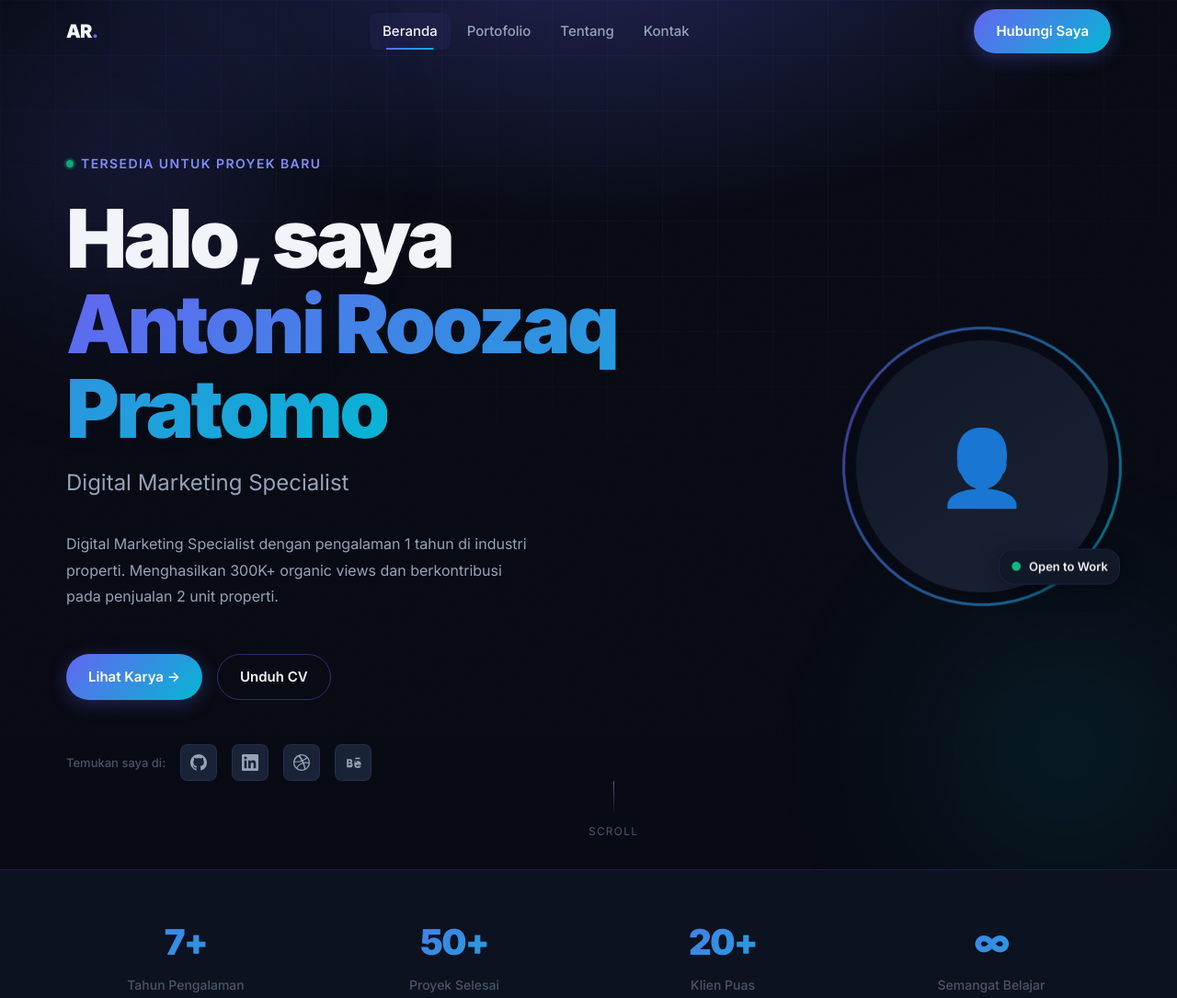
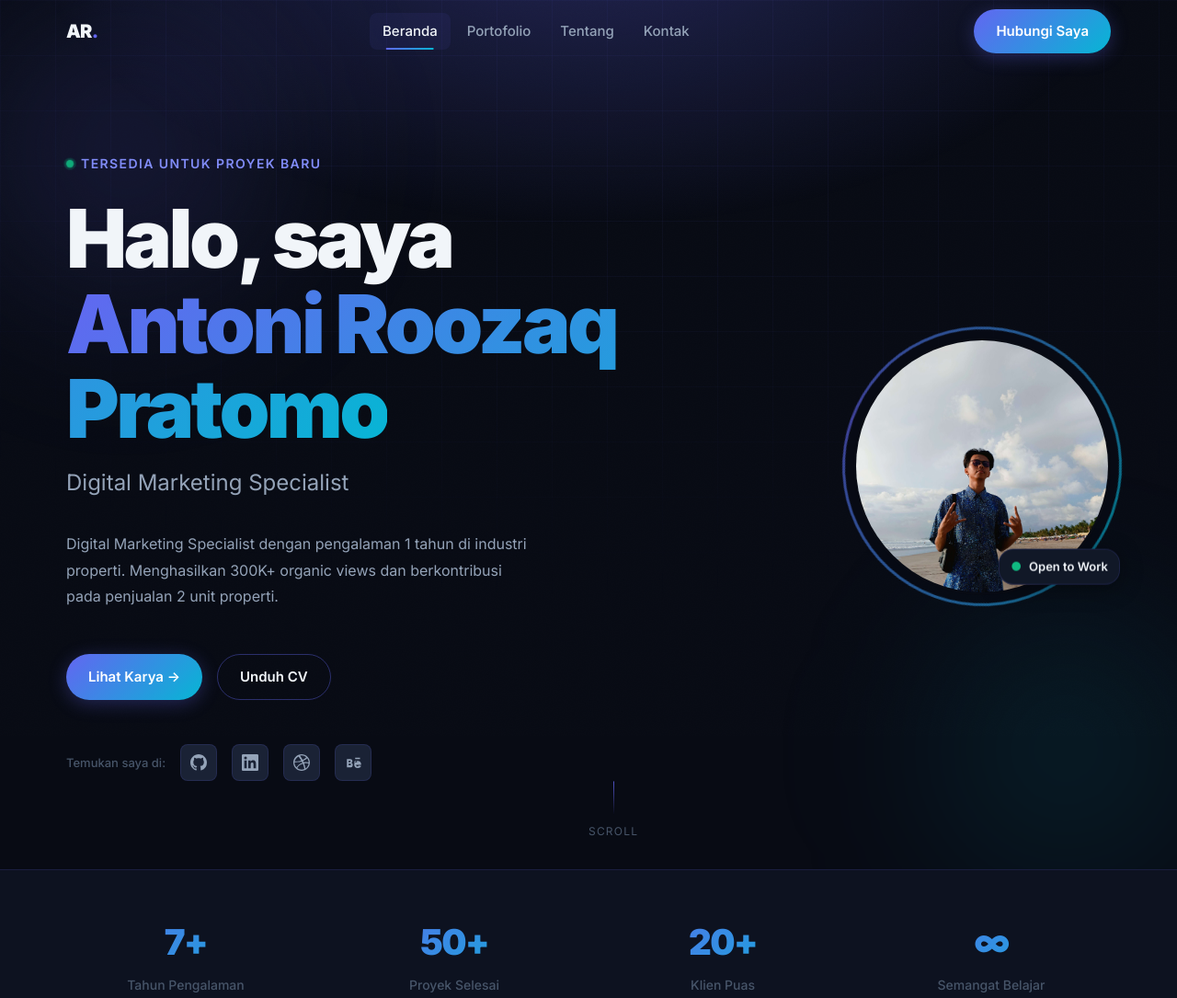
Before and after one commit to AntoniRZ/portofolio1, a plain HTML site: page index.html in a window 1280 px wide. Shown: the top 1085 px of the page at 92% size. Drawn offline with Linux system fonts and the light colour scheme.

Commit message:
foto update

```diff
--- a/index.html
+++ b/index.html
@@ -191,15 +191,20 @@
 
                 <img
                   class="avatar-img"
-                  src="assets/images/avatar.jpg"
+                  src="assets/images/personal/pandawa beach.jpg"
                   alt="Foto profil Nama Anda"
                   data-owner="avatar"
                   width="280" height="280"
                 >
               -->
-              <div class="avatar-placeholder">
-                👤
-              </div>
+                <img
+                  class="avatar-img"
+                  src="assets/images/personal/pandawa beach.jpg"
+                  alt="Foto profil Nama Anda"
+                  data-owner="avatar"
+                  width="280" height="280"
+                >
+
 
               <!-- Badge floating -->
               <div class="avatar-badge">
--- a/js/data.js
+++ b/js/data.js
@@ -27,7 +27,7 @@ const ownerInfo = {
   tiktok: "https://tiktok.com/@altongaud", // ⚠️ GANTI (opsional)
   instagram: "https://www.instagram.com/antonirzz",  // ⚠️ GANTI (opsional)
   cvLink: "assets/CV/Antoni Roozaq Pratomo-CV 1.pdf",                              // ⚠️ GANTI — link download CV Anda
-  avatarImage: "assets/images/pandawa beach.jpg", // ⚠️ GANTI — foto profil Anda
+  avatarImage: "assets/images/personal/pandawa beach.jpg", // ⚠️ GANTI — foto profil Anda
 };
 
 // ----------------------------------------------------------------
```
